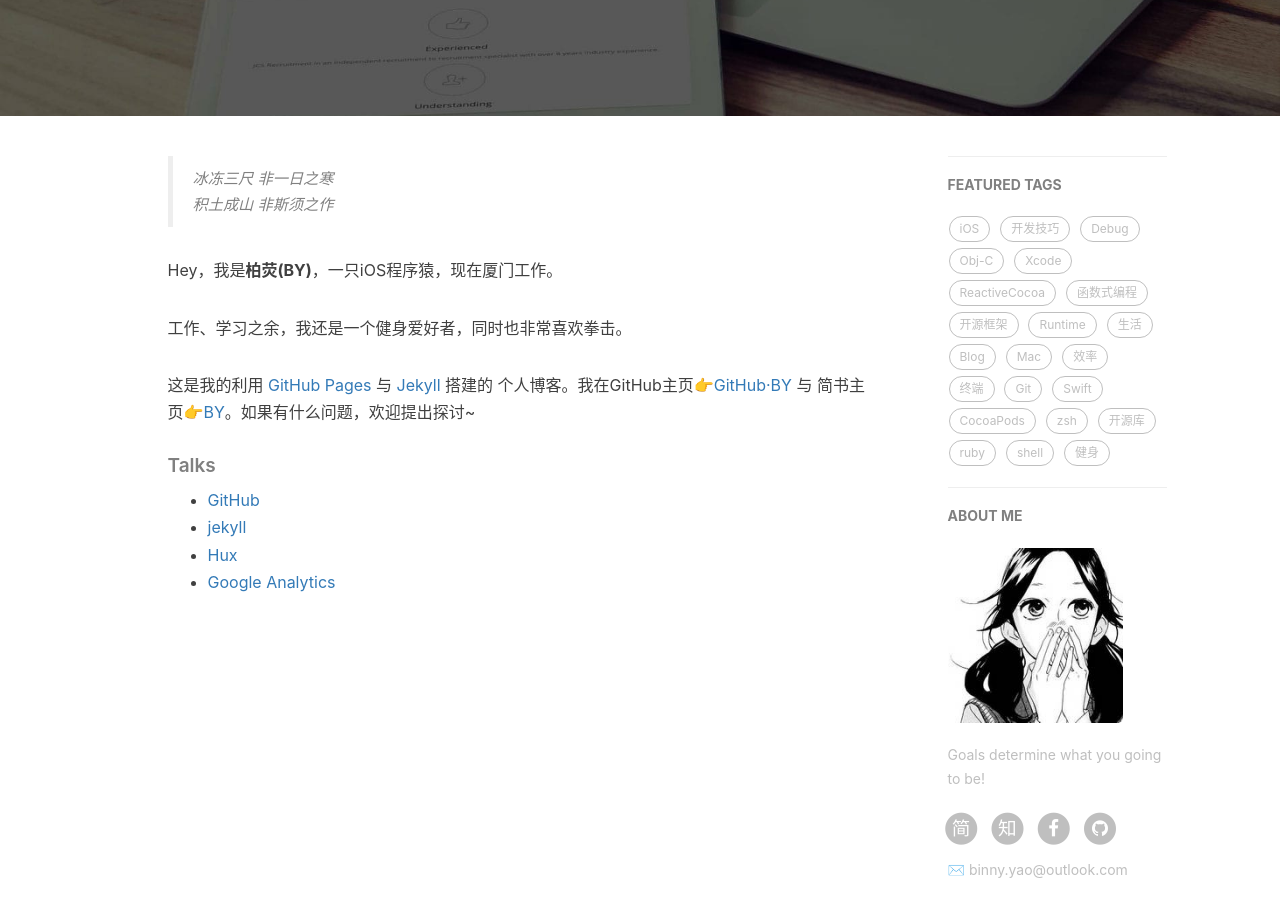
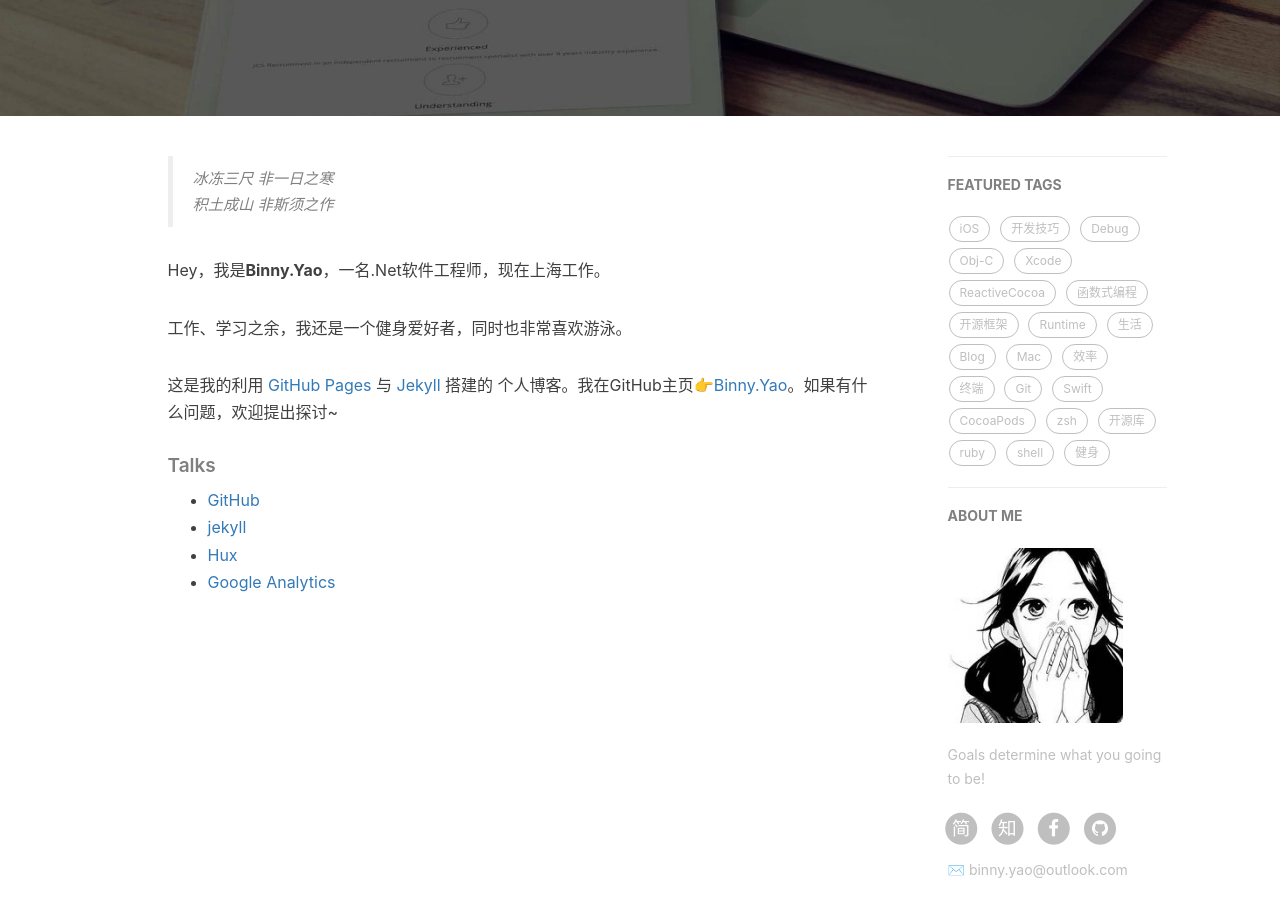
Before and after one commit to BinnyYao/binnyyao.github.io, a Jekyll site: the page built from about.html, in a window 1280 px wide and 900 px high, scrolled down 302 px. Built offline with Jekyll 4.4.1, drawn with Linux system fonts in a browser that asks for light colours; nearby versions of some CDN libraries; comment, search, counter and statistics services are not loaded.

Commit message:
Update about.html
edit about me

```diff
--- a/about.html
+++ b/about.html
@@ -18,11 +18,11 @@ header-img: "img/post-bg-rwd.jpg"
     <blockquote><p>冰冻三尺 非一日之寒<br>
     积土成山 非斯须之作</p></blockquote>
 
-    <p>Hey，我是<strong>柏荧(BY)</strong>，一只iOS程序猿，现在厦门工作。</p>
+    <p>Hey，我是<strong>Binny.Yao</strong>，一名.Net软件工程师，现在上海工作。</p>
 
-    <p>工作、学习之余，我还是一个健身爱好者，同时也非常喜欢拳击。</p>
+    <p>工作、学习之余，我还是一个健身爱好者，同时也非常喜欢游泳。</p>
 
-    <p>这是我的利用 <a href="https://pages.github.com/">GitHub Pages</a> 与 <a href="http://jekyll.com.cn/">Jekyll</a> 搭建的 个人博客。我在GitHub主页<a href="https://github.com/qiubaiying">👉GitHub·BY</a> 与 简书主页<a href="https://http://www.jianshu.com/u/e71990ada2fd">👉BY</a>。如果有什么问题，欢迎提出探讨~</p>
+    <p>这是我的利用 <a href="https://pages.github.com/">GitHub Pages</a> 与 <a href="http://jekyll.com.cn/">Jekyll</a> 搭建的 个人博客。我在GitHub主页<a href="https://github.com/binnyyao">👉Binny.Yao</a>。如果有什么问题，欢迎提出探讨~</p>
 
     <p></p>
 
```
